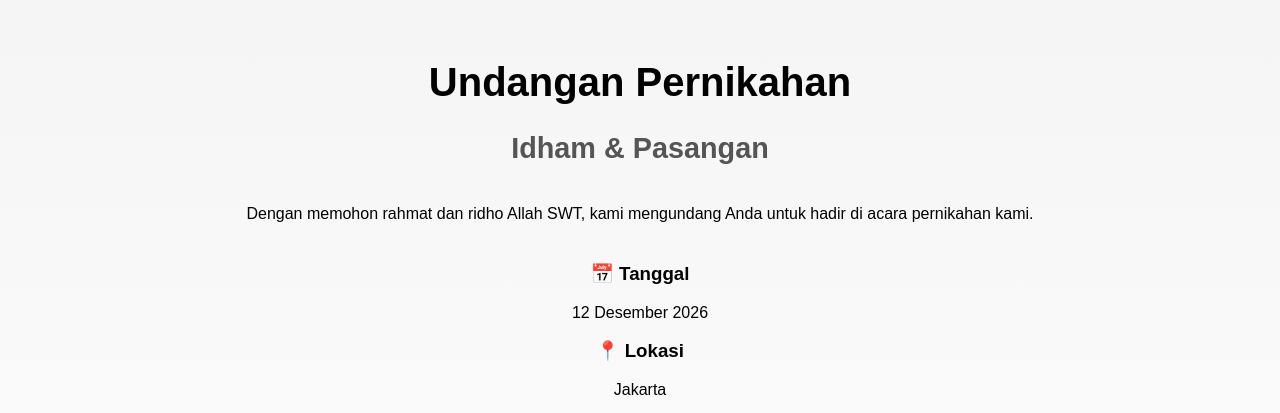
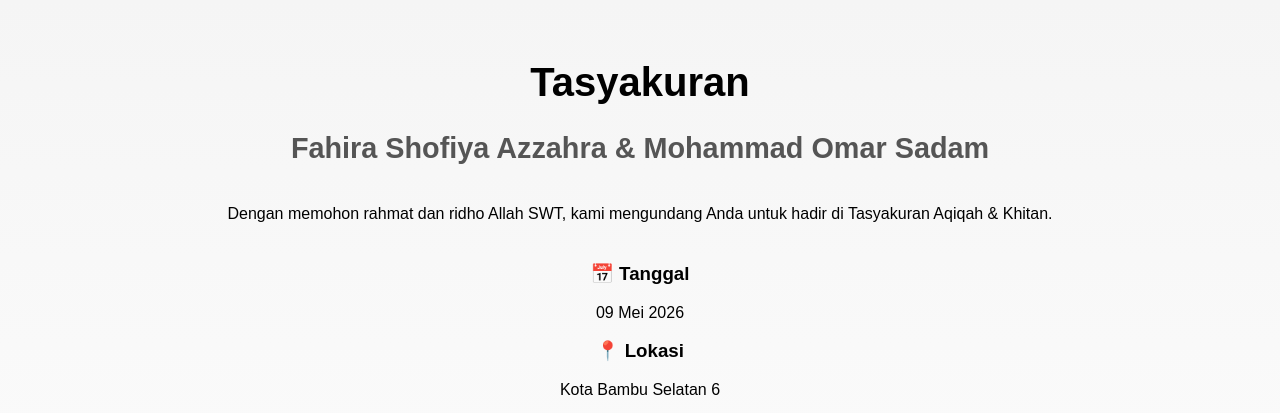
Before and after one commit to Idham007/invitation, a plain HTML site: page index.html in a window 1280 px wide. Shown: the top 413 px of the page. Drawn offline with Linux system fonts and the light colour scheme; grey boxes are pictures that could not be loaded.

Commit message:
index.html

```diff
--- a/index.html
+++ b/index.html
@@ -3,7 +3,7 @@
 <head>
   <meta charset="UTF-8">
   <meta name="viewport" content="width=device-width, initial-scale=1.0">
-  <title>Undangan Pernikahan</title>
+  <title>Tasyakuran</title>
   <style>
     body {
       margin: 0;
@@ -56,19 +56,19 @@
 <body>
 
   <div class="container">
-    <h1>Undangan Pernikahan</h1>
-    <h2>Idham & Pasangan</h2>
+    <h1>Tasyakuran</h1>
+    <h2>Fahira Shofiya Azzahra & Mohammad Omar Sadam</h2>
 
     <div class="section">
-      <p>Dengan memohon rahmat dan ridho Allah SWT, kami mengundang Anda untuk hadir di acara pernikahan kami.</p>
+      <p>Dengan memohon rahmat dan ridho Allah SWT, kami mengundang Anda untuk hadir di Tasyakuran Aqiqah & Khitan.</p>
     </div>
 
     <div class="section">
       <h3>📅 Tanggal</h3>
-      <p>12 Desember 2026</p>
+      <p>09 Mei 2026</p>
 
       <h3>📍 Lokasi</h3>
-      <p>Jakarta</p>
+      <p>Kota Bambu Selatan 6</p>
       <iframe src="https://maps.google.com/maps?q=jakarta&t=&z=13&ie=UTF8&iwloc=&output=embed" width="90%" height="200" style="border:0;"></iframe>
     </div>
 
```
